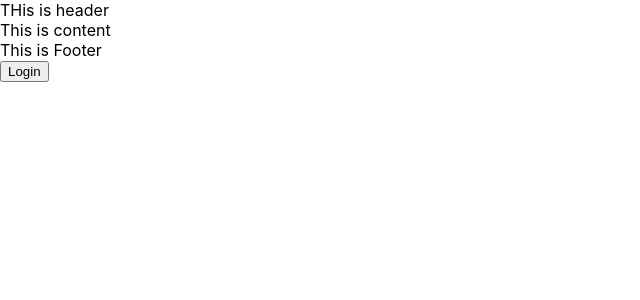
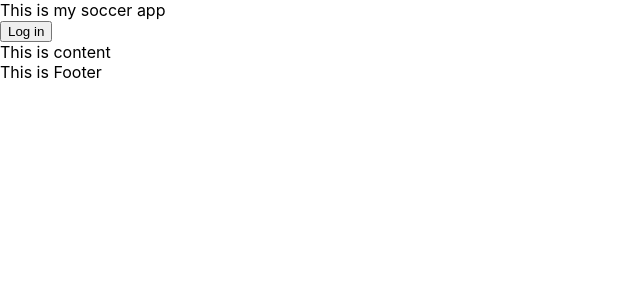
Before and after one commit to Hinh1009/soocer_app_react, a React (Create React App) app: page / in a window 1280 px wide. Shown: the top 300 px of the page, without its empty margins (0-640 px from the left). Built offline with nearby package versions, Linux system fonts and the light colour scheme.

Commit message:
update log in

```diff
--- a/src/App.js
+++ b/src/App.js
@@ -6,10 +6,9 @@ import Home from './pages/home'
 import {
   BrowserRouter as Router,
   Switch,
-  Route,
-  Link
+  Route
 } from "react-router-dom";
-import { Button } from 'antd'
+
 // import './App.css'
 class App extends Component {
   render() {
@@ -27,12 +26,6 @@ class App extends Component {
               <Register />
             </Route>
           </Switch>
-          <Link to="/login">
-            <Button exact="true">Login</Button>
-          </Link>
-          {/* <Link to="/register">
-            <Button exact="true">Sign up</Button>
-          </Link> */}
         </div>
       </Router>
 
--- a/src/pages/home/index.js
+++ b/src/pages/home/index.js
@@ -1,17 +1,19 @@
 import React, { Component } from 'react'
-import { Router, Link } from 'react-router-dom'
-import { Layout } from 'antd'
+import { Link } from 'react-router-dom'
+import { Layout, Button } from 'antd'
 
 const { Header, Content, Footer } = Layout
 class Home extends Component {
-    constructor(props) {
-        super(props)
-    }
 
     render() {
         return (
             <Layout>
-                <Header> THis is header</Header>
+                <Header>
+                    <div>This is my soccer app</div>
+                    <Link to="/Login">
+                        <Button>Log in</Button>
+                    </Link>
+                </Header>
                 <Content> This is content</Content>
                 <Footer>This is Footer</Footer>
             </Layout>
--- a/src/pages/login/index.js
+++ b/src/pages/login/index.js
@@ -1,6 +1,9 @@
 import React, { Component } from 'react';
 import Axios from 'axios';
-import { useHistory, Link } from 'react-router-dom'
+import { Link } from 'react-router-dom'
+
+const HOMEPAGE = 'http://localhost:3000/'
+
 class login extends Component {
   state = {
     email: '',
@@ -25,9 +28,12 @@ class login extends Component {
       email: this.state.email,
       password: this.state.password
     }
+
+    console.log(user)
     Axios.post('http://localhost:1900/api/auth/sign-in', user)
-      .then((mess) => {
-        alert(`${this.state.email} login success`)
+      .then(() => {
+        // alert(`${this.state.email} login success`)
+        window.location.href = HOMEPAGE
       })
       .catch((err) => {
         alert("Login failed", err)
```
